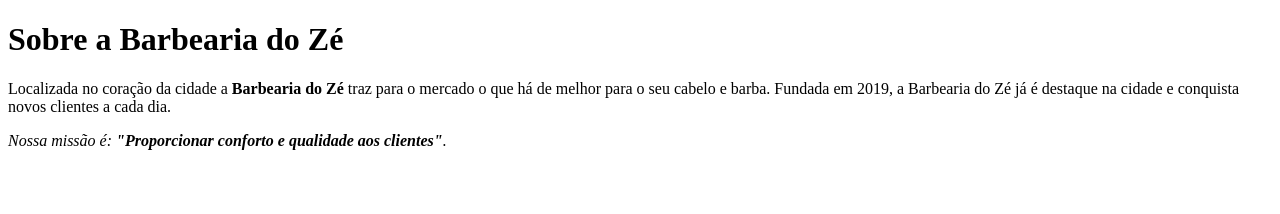
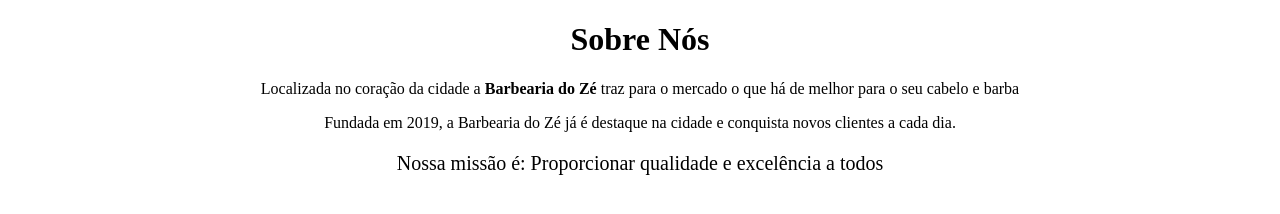
Before and after one commit to Nicolas1C/trabalho2trimestre, a plain HTML site: page index.html in a window 1280 px wide. Drawn offline with Linux system fonts and the light colour scheme.

Commit message:
Update index.html

```diff
--- a/index.html
+++ b/index.html
@@ -3,13 +3,13 @@
     <head>
         <meta charset="UTF-8">
         <title>Barbearia do Zé</title>
-    </head>
-    <body style="text-align; center";>
-        <h1>Sobre a Barbearia do Zé</h1>
+   </head>
 
-        <p>Localizada no coração da cidade a <strong>Barbearia do Zé</strong> traz para o mercado o que há de melhor para o seu cabelo e barba.
-        Fundada em 2019, a Barbearia do Zé já é destaque na cidade e conquista novos clientes a cada dia.</p>
+    <body style="text-align: center">
+        <h1>Sobre Nós</h1>
 
-        <p><em>Nossa missão é: <strong>"Proporcionar conforto e qualidade aos clientes"</strong>.</em></p>
-    </body>
-</html>
+            <p>Localizada no coração da cidade a <strong>Barbearia do Zé</strong> traz para o mercado o que há de melhor para o seu cabelo e barba</p>
+
+            <p>Fundada em 2019, a Barbearia do Zé já é destaque na cidade e conquista novos clientes a cada dia.</p>
+
+        <p style="font-size: 20px"> Nossa missão é: Proporcionar qualidade e excelência a todos</p>
```
